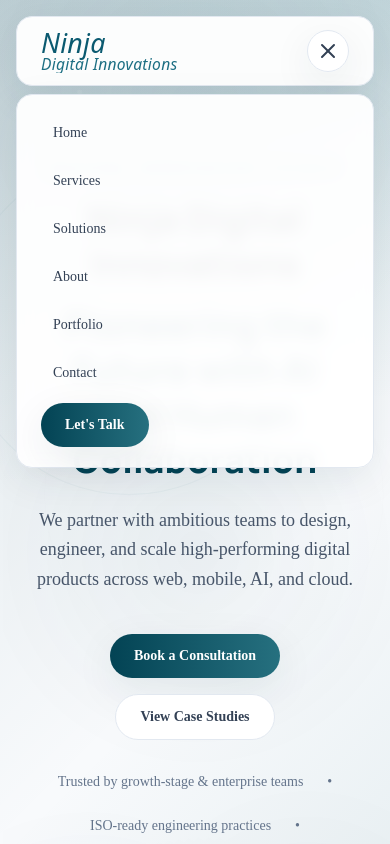
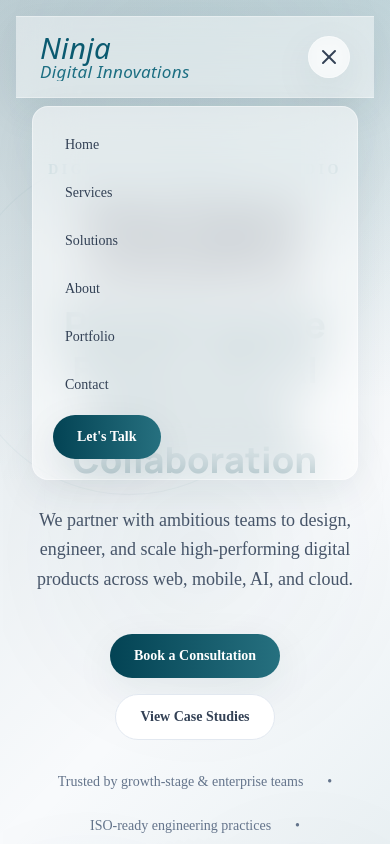
Before and after one commit to masudndiuiux-maker/ninja-digital-innovations, a Next.js app: page / in a window 390 px wide. Both pictures are taken after a click on the button "Open menu". Shown: the top 844 px of the page. Built offline with nearby package versions, Linux system fonts and the light colour scheme.

Commit message:
Make navbar full-width with glass effect

```diff
--- a/components/sections/Navbar.tsx
+++ b/components/sections/Navbar.tsx
@@ -20,20 +20,23 @@ export function Navbar() {
   }, []);
 
   return (
-    <header className="fixed inset-x-0 top-0 z-50 px-4 pt-4">
+    <header className={`fixed inset-x-0 top-0 z-50 pt-4 transition-all ${scrolled ? 'px-0' : 'px-4'}`}>
       <div
-        className={`section-container rounded-2xl border transition-all ${
-          scrolled || open ? 'border-slate-200 bg-white/95 shadow-soft backdrop-blur' : 'border-transparent bg-transparent'
+        className={`transition-all ${
+          scrolled || open
+            ? 'mx-0 w-full rounded-none border-y border-white/35 bg-white/45 px-6 shadow-soft backdrop-blur-xl md:px-10'
+            : 'section-container rounded-2xl border border-transparent bg-transparent'
         }`}
       >
-        <nav className="flex items-center justify-between gap-4 py-3 md:py-4">
-          <Link href="/" className="flex min-w-0 items-center">
+        <nav className="flex min-h-[5rem] items-center justify-between gap-4 py-3 md:min-h-[5.5rem] md:py-4">
+          <Link href="/" className="flex min-w-0 flex-1 items-center md:flex-none">
             <Image
               src="/logo-wordmark.svg"
               alt="Ninja Digital Innovations logo"
-              width={320}
-              height={90}
-              className="h-11 w-auto sm:h-12 md:h-14"
+              width={360}
+              height={102}
+              sizes="(max-width: 768px) 220px, 360px"
+              className="h-12 w-auto max-w-[13.5rem] object-contain sm:h-14 sm:max-w-[15rem] md:h-16 md:max-w-[18rem]"
               priority
             />
           </Link>
@@ -51,7 +54,7 @@ export function Navbar() {
           <button
             aria-label="Open menu"
             aria-expanded={open}
-            className="inline-flex shrink-0 items-center justify-center rounded-full border border-slate-200 bg-white/90 p-2 text-slate-700 shadow-soft md:hidden"
+            className="inline-flex shrink-0 items-center justify-center rounded-full border border-white/40 bg-white/55 p-2 text-slate-700 shadow-soft backdrop-blur md:hidden"
             onClick={() => setOpen((prev) => !prev)}
           >
             {open ? <X className="h-6 w-6" /> : <Menu className="h-6 w-6" />}
@@ -64,7 +67,7 @@ export function Navbar() {
             initial={{ opacity: 0, y: -10 }}
             animate={{ opacity: 1, y: 0 }}
             exit={{ opacity: 0, y: -10 }}
-            className="section-container mt-2 rounded-2xl border border-slate-200 bg-white/95 p-5 shadow-soft backdrop-blur md:hidden"
+            className="mx-4 mt-2 rounded-2xl border border-white/40 bg-white/55 p-5 shadow-soft backdrop-blur-xl md:hidden"
           >
             <div className="flex flex-col gap-3">
               {navLinks.map((link) => (
```
